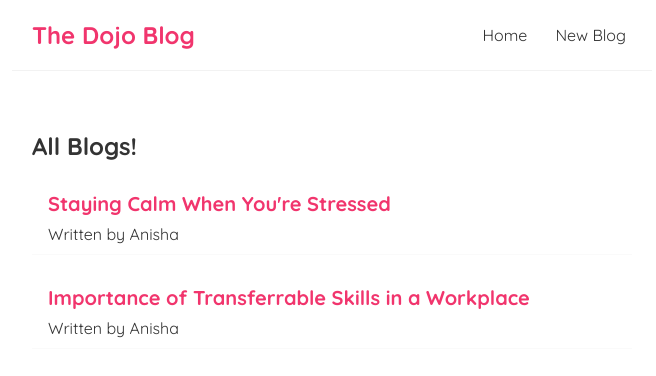
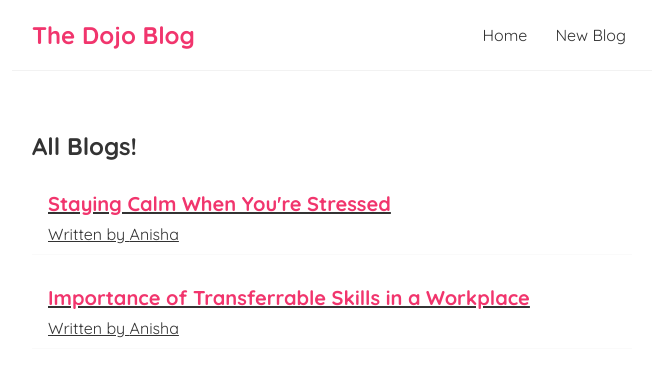
Before and after one commit to AnishaMhj/blog, a React (Create React App) app: page / in a window 1280 px wide. Shown: the top 376 px of the page, without its empty margins (308-964 px from the left). Built offline with nearby package versions, Linux system fonts and the light colour scheme; data requests are answered from the project's data file.

Commit message:
add route parameters for blogs

```diff
--- a/src/App.js
+++ b/src/App.js
@@ -4,6 +4,7 @@
 import Home from './Home';
 import { BrowserRouter as Router, Route, Switch } from 'react-router-dom';
 import Create from './Create';
+import BlogDetails from './BlogDetails';
 
 function App() {
 
@@ -19,6 +20,9 @@
           <Route path="/create">
             <Create/>
           </Route>
+          <Route path="/blogs/:id">
+            <BlogDetails/>
+          </Route>
         </Switch>
       </div>
     </div>
--- a/src/App.scss
+++ b/src/App.scss
@@ -68,12 +68,16 @@
     border-bottom: 1px solid var(--shadow-light-grey);
 
     &:hover{
-        box-shadow: 1px 3px 5px var(--box-shadow-black);
+        box-shadow: 1px 3px 5px gitvar(--box-shadow-black);
     }
 
     h2{
         font-size: 20px;
         color: var(--primary-pink);
-        margin-bottom: 8px;;
+        margin-bottom: 8px;
+    }
+
+    a{
+        text-decoration: none;
     }
 }
--- /dev/null
+++ b/src/BlogDetails.js
@@ -0,0 +1,14 @@
+import { useParams } from "react-router-dom";
+
+const BlogDetails = () => {
+const { id } = useParams();
+
+
+    return (
+        <div className="blog-details">
+            <h2>Blog Details - {id}  </h2>
+        </div>
+    );
+}
+
+export default BlogDetails;
--- a/src/BlogList.js
+++ b/src/BlogList.js
@@ -1,4 +1,6 @@
 //stateless functional component
+
+import { Link } from "react-router-dom";
 
 const BlogList = ({blogs, title}) => {
 
@@ -13,9 +15,13 @@
             <h2>{title}</h2>
             {blogs.map((blog) => (
                 <div className="blog-preview" key={blog.id} >
-                    <h2>{ blog.title }</h2>
-                    <p>Written by { blog.author } </p>
-                    {/* <button onClick={() => handleDelete(blog.id)}>Delete</button> */}
+
+                    <Link to={`/blogs/${blog.id}`}>
+                        <h2>{ blog.title }</h2>
+                        <p>Written by { blog.author } </p>
+                        {/* <button onClick={() => handleDelete(blog.id)}>Delete</button> */}
+                    </Link>
+
                 </div>
             ))}
         </div>
```
Also changed, not shown: src/index.css (line endings or trailing spaces).
